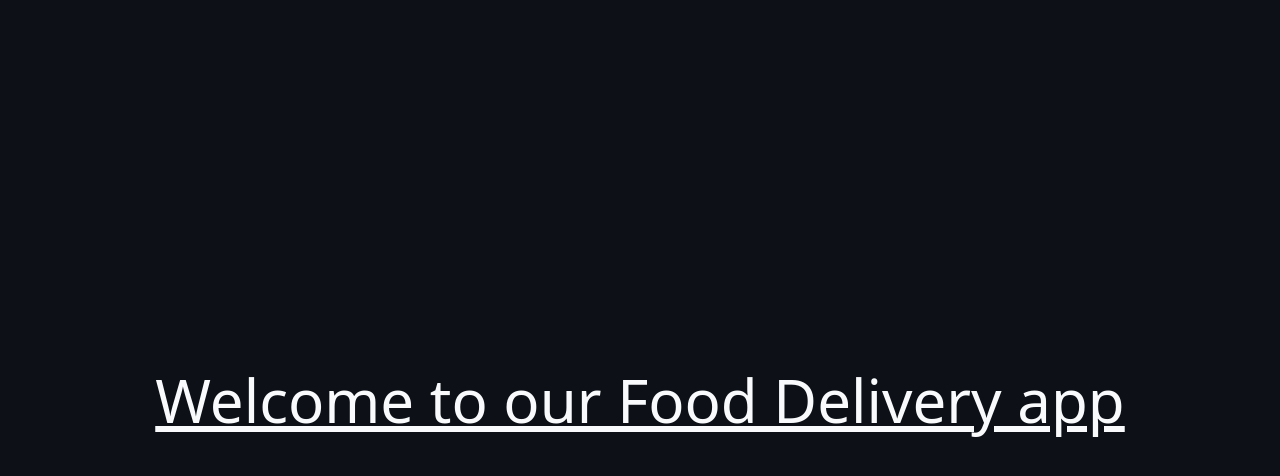
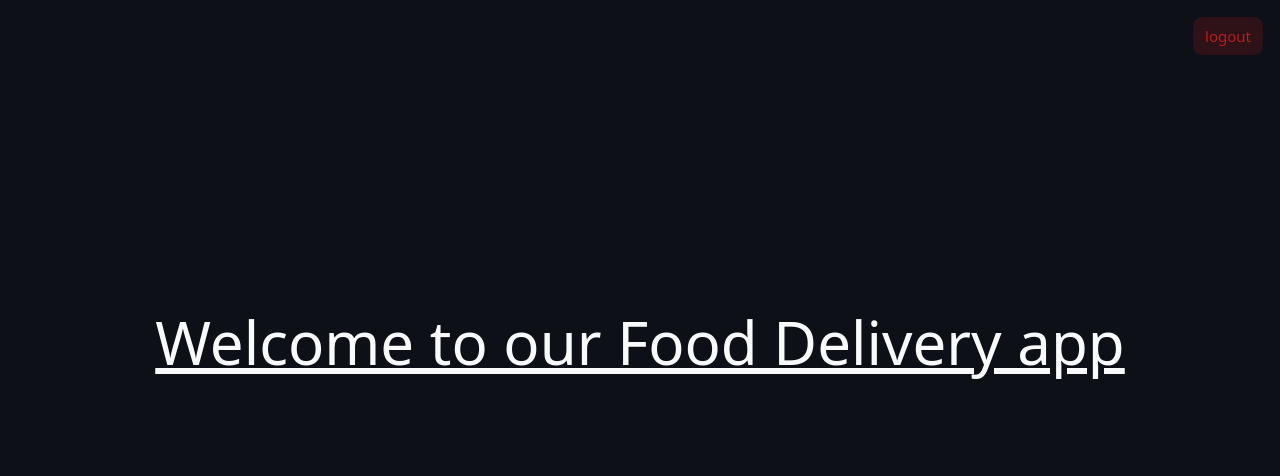
Before and after one commit to mohamed-fouad-nassar/food-delivery-app, a React (Vite) app in the folder web/: page / in a window 1280 px wide. Shown: the top 476 px of the page. Built offline with nearby package versions, Linux system fonts and the light colour scheme; no server answers.

Commit message:
feat(auth-web): finish auth logout user logic

```diff
--- a/web/src/features/auth/api.ts
+++ b/web/src/features/auth/api.ts
@@ -2,12 +2,13 @@ import type {
   LoginFormValues,
   RegisterFormValues,
   LoginSuccessResponse,
+  LogoutSuccessResponse,
   RegisterSuccessResponse,
+  ResetPasswordFormValues,
+  ForgetPasswordFormValues,
   ActiveUserSuccessResponse,
-  ForgetPasswordFormValues,
+  ResetPasswordSuccessResponse,
   ForgetPasswordSuccessResponse,
-  ResetPasswordSuccessResponse,
-  ResetPasswordFormValues,
 } from "@/features/auth/types";
 import { api } from "@/lib/api";
 
@@ -25,12 +26,9 @@ export async function registerApi(
   return res.data;
 }
 
-export async function logoutApi() {
-  console.log("LOGOUT USER");
-}
-
-export async function refreshApi() {
-  console.log("REFRESH USER TOKEN");
+export async function logoutApi(): Promise<LogoutSuccessResponse> {
+  const res = await api.post<LogoutSuccessResponse>("/auth/logout");
+  return res.data;
 }
 
 export async function forgetPasswordApi(
--- /dev/null
+++ b/web/src/features/auth/logout-btn.tsx
@@ -0,0 +1,12 @@
+import { Button } from "@/components/ui/button";
+import { useLogout } from "@/features/auth/useLogout";
+
+export function LogoutBtn() {
+  const { isPending, logout } = useLogout();
+
+  return (
+    <Button variant="destructive" disabled={isPending} onClick={() => logout()}>
+      logout
+    </Button>
+  );
+}
--- a/web/src/features/auth/types.ts
+++ b/web/src/features/auth/types.ts
@@ -48,3 +48,6 @@ export type ForgetPasswordSuccessResponse = ApiResponse<ForgetPasswordUser>;
 export type ResetPasswordFormValues = z.infer<typeof resetPasswordSchema>;
 export type ResetPasswordUser = {};
 export type ResetPasswordSuccessResponse = ApiResponse<ResetPasswordUser>;
+
+// Logout
+export type LogoutSuccessResponse = ApiResponse<null>;
--- a/web/src/features/auth/useLogout.ts
+++ b/web/src/features/auth/useLogout.ts
@@ -0,0 +1,28 @@
+import { useNavigate } from "react-router";
+import { useMutation, useQueryClient } from "@tanstack/react-query";
+
+import { getAxiosErrorMsg } from "@/lib/api";
+import { toast } from "@/components/ui/toast";
+import { logoutApi } from "@/features/auth/api";
+
+export function useLogout() {
+  const navigate = useNavigate();
+  const queryClient = useQueryClient();
+
+  const { mutate: logout, isPending } = useMutation({
+    mutationFn: logoutApi,
+    onSettled: () => {
+      queryClient.clear();
+      navigate("/auth/login", { replace: true });
+    },
+    onSuccess: (res) => {
+      toast.add({ type: "success", description: res.message });
+    },
+    onError: (err: unknown) => {
+      const message = getAxiosErrorMsg(err);
+      toast.add({ type: "error", description: message });
+    },
+  });
+
+  return { logout, isPending };
+}
--- a/web/src/features/auth/useResetPassword.ts
+++ b/web/src/features/auth/useResetPassword.ts
@@ -19,7 +19,7 @@ export function useResetPassword() {
     }) => resetPasswordApi(data, token),
     onSuccess: (res) => {
       toast.add({ type: "success", description: res.message });
-      navigate("/auth/login");
+      navigate("/auth/login", { replace: true });
     },
     onError: (err: unknown) => {
       const message = getAxiosErrorMsg(err);
--- a/web/src/layouts/main-layout.tsx
+++ b/web/src/layouts/main-layout.tsx
@@ -1,9 +1,16 @@
 import { Outlet } from "react-router";
+
+import { LogoutBtn } from "@/features/auth/logout-btn";
 
 export default function MainLayout() {
   return (
-    <div>
-      <Outlet />
+    <div className="min-h-screen">
+      <header className="flex justify-end p-4">
+        <LogoutBtn />
+      </header>
+      <main className="">
+        <Outlet />
+      </main>
     </div>
   );
 }
--- a/web/src/pages/auth/reset-password.tsx
+++ b/web/src/pages/auth/reset-password.tsx
@@ -10,7 +10,7 @@ export default function ResetPassword() {
   const token = searchParams.get("token");
 
   useEffect(() => {
-    if (!token) navigate("/auth/forget-password");
+    if (!token) navigate("/auth/forget-password", { replace: true });
   }, [token]);
 
   return (
--- a/web/src/pages/landing.tsx
+++ b/web/src/pages/landing.tsx
@@ -1,6 +1,6 @@
 export default function Landing() {
   return (
-    <main className="flex flex-col justify-center items-center min-h-screen">
+    <main className="py-60 flex flex-col justify-center items-center">
       <h1 className="text-6xl underline font-heading font-medium">
         Welcome to our Food Delivery app
       </h1>
```
